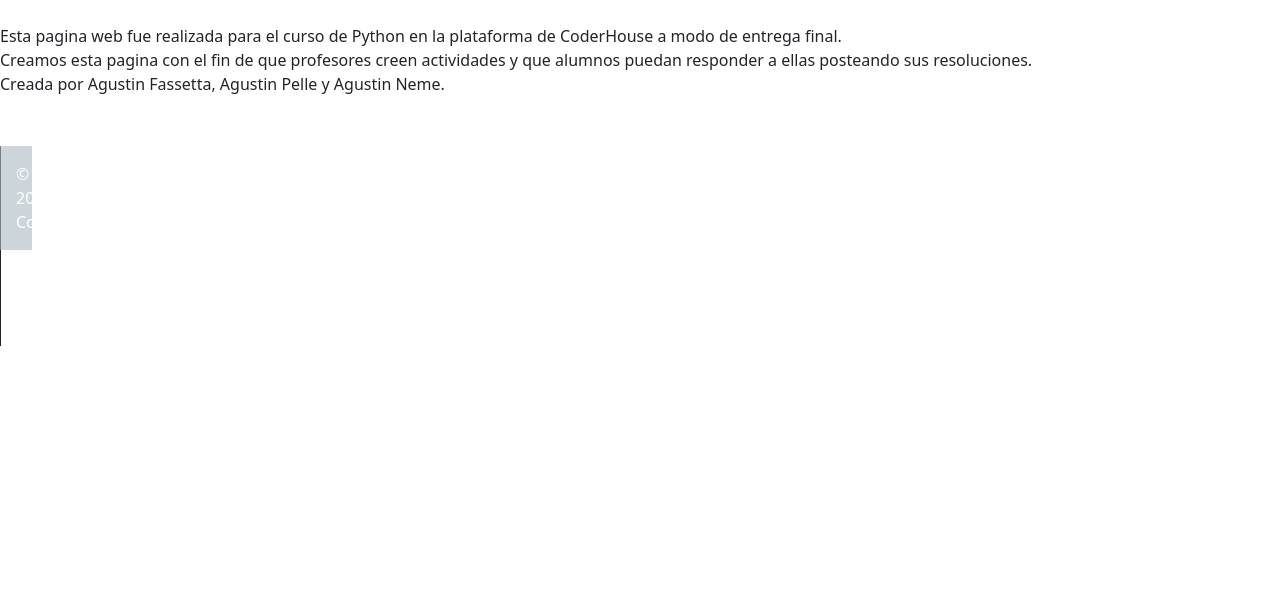
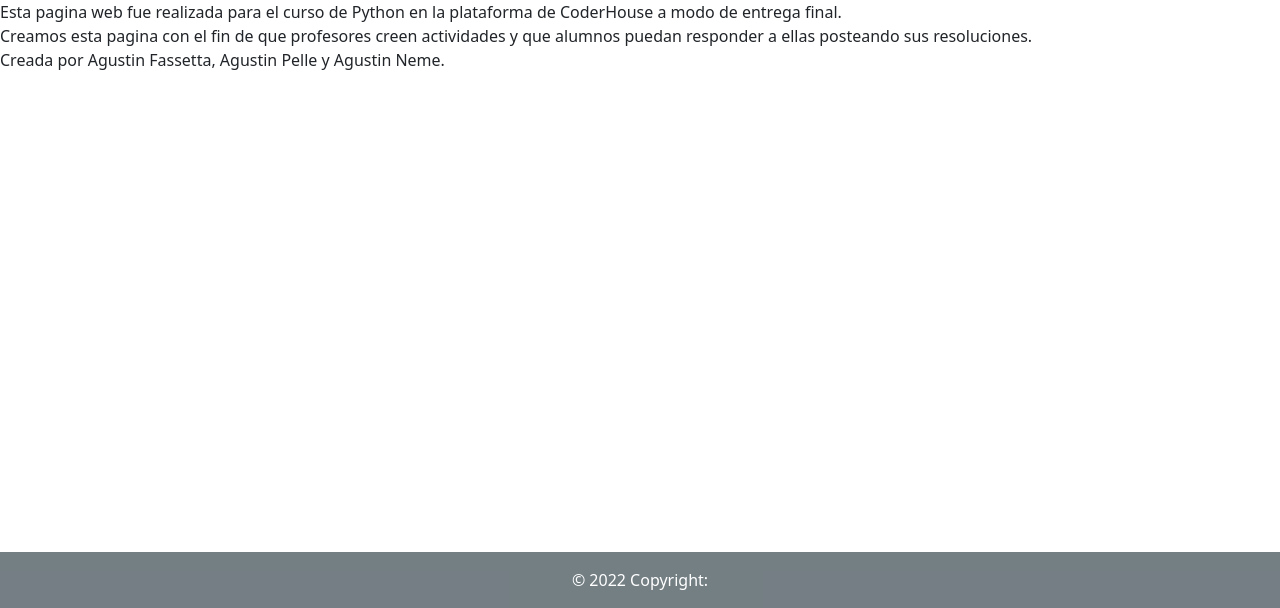
Before and after one commit to agusneme/FinalCoder, a Django app: page /about/ in a window 1280 px wide. Shown: the part 192-800 px from the top of the page. Run offline with Django 4.2, Linux system fonts and the light colour scheme; a user stored in the database is signed in; data comes from the database, SQL or seed files in the repository; both versions use the stored data as it was after the commit; some libraries are stand-ins or nearby versions; grey boxes are pictures that could not be loaded.

Commit message:
entrega final

```diff
--- a/blogs/static/blogs/css/listas.css
+++ b/blogs/static/blogs/css/listas.css
@@ -21,12 +21,13 @@ nav.navbar ul.nav li {
 
 }
 
+footer {
+    text-align: center;
+    position: absolute;
+    bottom: 0;
+    width: 100%;
+    }
 
-footer {
-    margin-top:50px;
-    width:1%;
-    height:200px;
-}
 
 *{box-sizing:border-box;}
 
--- a/blogs/static/blogs/css/model.css
+++ b/blogs/static/blogs/css/model.css
@@ -51,9 +51,3 @@ textarea{
 	resize:none;
 	display:block;
 }
-footer {
-text-align: center;
-position: absolute;
-bottom: 0;
-width: 100%;
-}
--- a/blogs/templates/blogs/about.html
+++ b/blogs/templates/blogs/about.html
@@ -102,7 +102,7 @@
   </nav>
 </head>
 <body>
-  <br>
+
   <p>
     Esta pagina web fue realizada para el curso de Python en la plataforma de CoderHouse a modo de entrega final.
     <br>
@@ -111,15 +111,13 @@
     Creada por Agustin Fassetta, Agustin Pelle y Agustin Neme.
   </p>
 
-</body>
   <footer><footer class="bg-dark text-center text-white">
     <!-- Copyright -->
     <div class="text-center p-3" style="background-color: rgba(171, 185, 192, 0.603);">
       © 2022 Copyright:
-    <a class="text-white" href="https://mdbootstrap.com/%22%3EMDBootstrap.com</a>
+      <a class="text-white"</a>
     </div>
     <!-- Copyright -->
   </footer>
+</body>
 </html>
-
-dsfdsfdsfds
--- a/blogs/templates/blogs/blogmodel2_list.html
+++ b/blogs/templates/blogs/blogmodel2_list.html
@@ -120,14 +120,16 @@
 
   <h1> No hay actividades subidas</h1>
 {% endif %}
+
 <body>
-</body>
   <footer><footer class="bg-dark text-center text-white">
     <!-- Copyright -->
     <div class="text-center p-3" style="background-color: rgba(171, 185, 192, 0.603);">
       © 2022 Copyright:
-    <a class="text-white" </a>
+      <a class="text-white"</a>
     </div>
     <!-- Copyright -->
   </footer>
+</body>
+
 </html>
--- a/blogs/templates/blogs/blogs_listas.html
+++ b/blogs/templates/blogs/blogs_listas.html
@@ -122,12 +122,13 @@
   <h1> No hay tareas subidas</h1>
 {% endif %}
 <body>
-</body>
   <footer><footer class="bg-dark text-center text-white">
     <!-- Copyright -->
     <div class="text-center p-3" style="background-color: rgba(171, 185, 192, 0.603);">
       © 2022 Copyright:
       <a class="text-white"</a>
+    </div>
     <!-- Copyright -->
   </footer>
+</body>
 </html>
--- a/blogs/templates/blogs/consignas.html
+++ b/blogs/templates/blogs/consignas.html
@@ -7,8 +7,5 @@
     <title>Consignas</title>
 </head>
 <body>
-
-
-
 </body>
 </html>
--- a/usuario/templates/usuario/usuario_detalle.html
+++ b/usuario/templates/usuario/usuario_detalle.html
@@ -30,7 +30,7 @@
 {% if user.avatar_set.first.image.url %}
 <img class="card-img" height="50" src="{{ user.avatar_set.first.image.url }}" />
 {% else %}
-<img class="card-img" height="" width="" src="{% static 'blogs/css/default.png' %}" />
+<img class="card-img" height="-800" width="100" src="{% static 'blogs/css/default.png' %}" />
 {% endif %}
 </body>
 
```
Also changed, not shown: README.md, db.sqlite3, media/avatars/avatar_dbWOfl4.jpg (added). Lines whose indentation alone changed are shown as unchanged.
